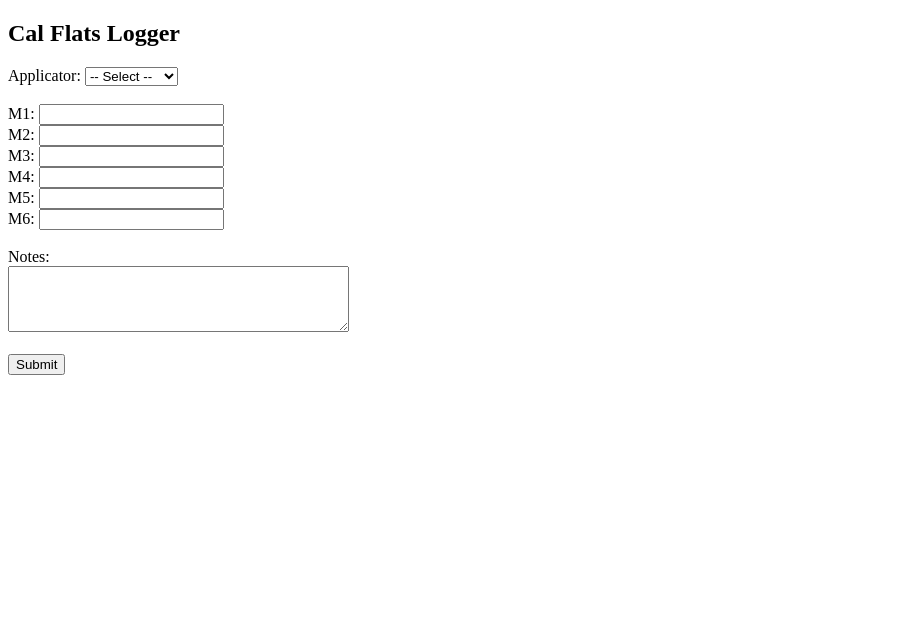
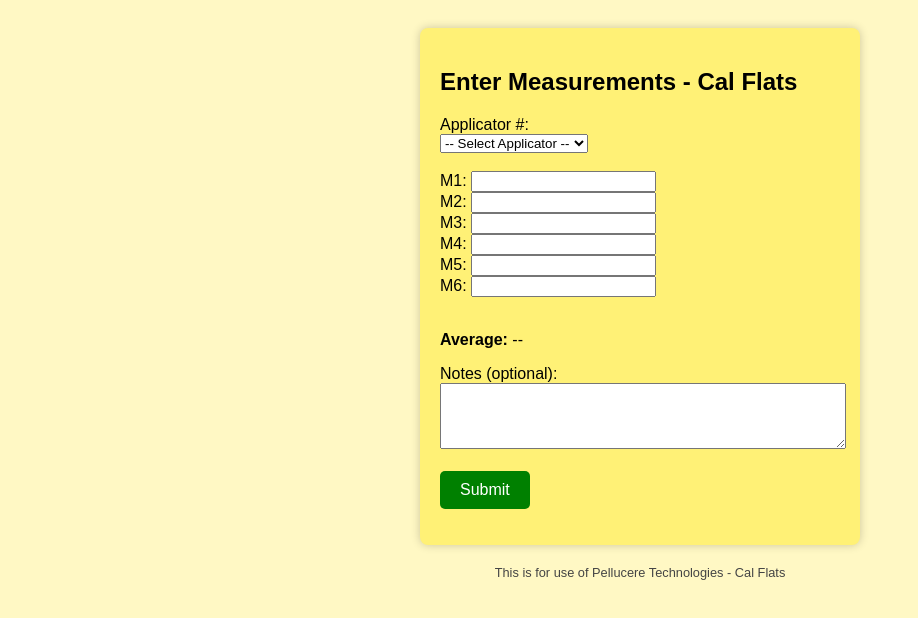
Before and after one commit to RustyBoy19/Measurement_Logger, a plain HTML site: page measurement_logger_calflats_styled.html in a window 1280 px wide. Shown: the whole page, without its empty margins (0-918 px from the left). Drawn offline with Linux system fonts and the light colour scheme.

Commit message:
Add files via upload

```diff
--- a/measurement_logger_calflats_styled.html
+++ b/measurement_logger_calflats_styled.html
@@ -3,50 +3,190 @@
 <head>
   <meta name="viewport" content="width=device-width, initial-scale=1">
   <title>Measurement Logger - Cal Flats</title>
+  <style>
+    body {
+      font-family: sans-serif;
+      padding: 20px;
+      background-color: #fff8c4;
+    }
+    .container {
+      background-color: #fff176;
+      padding: 20px;
+      border-radius: 8px;
+      max-width: 400px;
+      margin: auto;
+      box-shadow: 0 0 10px rgba(0,0,0,0.2);
+    }
+    .submit-row {
+      display: flex;
+      align-items: center;
+      gap: 10px;
+    }
+    .submit-btn {
+      background-color: green;
+      color: white;
+      border: none;
+      padding: 10px 20px;
+      font-size: 1em;
+      border-radius: 5px;
+      cursor: pointer;
+    }
+    .cancel-btn {
+      background-color: red !important;
+    }
+    #countdown {
+      font-weight: bold;
+      color: #444;
+    }
+    small {
+      display: block;
+      text-align: center;
+      margin-top: 20px;
+      font-size: 0.8em;
+      color: #444;
+    }
+  </style>
 </head>
 <body>
-  <h2>Cal Flats Logger</h2>
-  <form id="logger-form">
-    Applicator:
-    <select id="applicator" name="applicator">
-      <option value="">-- Select --</option>
-      <option value="1">Applicator 1</option>
-      <option value="2">Applicator 2</option>
-    </select><br><br>
+  <div class="container">
+    <h2>Enter Measurements - Cal Flats</h2>
+    <label>Applicator #:<br>
+      <select id="applicator">
+        <option value="">-- Select Applicator --</option>
+        <option value="1">Applicator 1</option>
+        <option value="2">Applicator 2</option>
+        <option value="3">Applicator 3</option>
+        <option value="4">Applicator 4</option>
+        <option value="5">Applicator 5</option>
+        <option value="6">Applicator 6</option>
+      </select><br><br>
+    </label>
+    <div id="measurements">
+      <label>M1: <input type="text" inputmode="numeric" pattern="[0-9]*" id="m1" oninput="updateAverage()"></label><br>
+      <label>M2: <input type="text" inputmode="numeric" pattern="[0-9]*" id="m2" oninput="updateAverage()"></label><br>
+      <label>M3: <input type="text" inputmode="numeric" pattern="[0-9]*" id="m3" oninput="updateAverage()"></label><br>
+      <label>M4: <input type="text" inputmode="numeric" pattern="[0-9]*" id="m4" oninput="updateAverage()"></label><br>
+      <label>M5: <input type="text" inputmode="numeric" pattern="[0-9]*" id="m5" oninput="updateAverage()"></label><br>
+      <label>M6: <input type="text" inputmode="numeric" pattern="[0-9]*" id="m6" oninput="updateAverage()"></label><br><br>
+    </div>
+    <p><strong>Average:</strong> <span id="averageDisplay">--</span></p>
 
-    M1: <input type="text" name="m1"><br>
-    M2: <input type="text" name="m2"><br>
-    M3: <input type="text" name="m3"><br>
-    M4: <input type="text" name="m4"><br>
-    M5: <input type="text" name="m5"><br>
-    M6: <input type="text" name="m6"><br><br>
+    <label for="notes">Notes (optional):</label><br>
+    <textarea id="notes" name="notes" rows="4" style="width: 100%;"></textarea><br><br>
 
-    Notes:<br>
-    <textarea name="notes" rows="4" cols="40"></textarea><br><br>
-
-    <button type="submit">Submit</button>
-    <div id="response"></div>
-  </form>
+    <div class="submit-row">
+      <button id="submitBtn" class="submit-btn" onclick="prepareToSubmit()">Submit</button>
+      <span id="countdown"></span>
+    </div>
+    <p id="result"></p>
+  </div>
+  <small>This is for use of Pellucere Technologies - Cal Flats</small>
 
   <script>
-    const form = document.getElementById('logger-form');
     const scriptURL = 'https://script.google.com/macros/s/AKfycbwaKtkn2mP_fPPxx-2ZJ3VfNc7DtPyJici15Vn3lvEbpzUI5xcIlj2Gfxp_ym9pyMxAnw/exec';
-    form.addEventListener('submit', e => {
-      e.preventDefault();
-      const data = new FormData(form);
+
+    function updateAverage() {
+      const values = [];
+      for (let i = 1; i <= 6; i++) {
+        const val = parseFloat(document.getElementById('m' + i).value);
+        if (!isNaN(val)) values.push(val);
+      }
+      if (values.length > 0) {
+        const avg = values.reduce((a, b) => a + b, 0) / values.length;
+        document.getElementById('averageDisplay').textContent = avg.toFixed(2);
+      } else {
+        document.getElementById('averageDisplay').textContent = "--";
+      }
+    }
+
+    let countdownTimer;
+    let secondsLeft = 3;
+    let isCounting = false;
+
+    function prepareToSubmit() {
+      if (isCounting) {
+        clearInterval(countdownTimer);
+        resetForm("Submit canceled.");
+        return;
+      }
+
+      const applicator = document.getElementById('applicator').value;
+      const values = [];
+      for (let i = 1; i <= 6; i++) {
+        values.push(parseFloat(document.getElementById('m' + i).value));
+      }
+
+      if (!applicator || values.some(isNaN)) {
+        document.getElementById('result').textContent = "Please fill in all fields.";
+        return;
+      }
+
+      isCounting = true;
+      secondsLeft = 3;
+      const countdownDisplay = document.getElementById('countdown');
+      const btn = document.getElementById('submitBtn');
+      btn.textContent = "Cancel";
+      btn.classList.add("cancel-btn");
+
+      countdownDisplay.textContent = "Submitting in " + secondsLeft + "...";
+      countdownTimer = setInterval(() => {
+        secondsLeft--;
+        if (secondsLeft <= 0) {
+          clearInterval(countdownTimer);
+          submitData();
+        } else {
+          countdownDisplay.textContent = "Submitting in " + secondsLeft + "...";
+        }
+      }, 1000);
+    }
+
+    function resetForm(msg) {
+      document.getElementById('submitBtn').textContent = "Submit";
+      document.getElementById('submitBtn').classList.remove("cancel-btn");
+      document.getElementById('countdown').textContent = "";
+      document.getElementById('result').textContent = msg;
+      isCounting = false;
+    }
+
+    function submitData() {
+      const applicator = document.getElementById('applicator').value;
+      const values = [];
+      for (let i = 1; i <= 6; i++) {
+        values.push(parseFloat(document.getElementById('m' + i).value));
+      }
+      const nonEmpty = values.filter(v => !isNaN(v));
+      const avg = nonEmpty.reduce((a, b) => a + b, 0) / nonEmpty.length;
+      const notes = document.getElementById('notes').value;
+
+      const data = new URLSearchParams();
+      data.append("applicator", applicator);
+      for (let i = 0; i < 6; i++) {
+        data.append("m" + (i + 1), values[i]);
+      }
+      data.append("average", avg);
+      data.append("notes", notes);
+
       fetch(scriptURL, {
         method: 'POST',
         body: data
       })
       .then(response => response.text())
-      .then(result => {
-        document.getElementById('response').innerText = result;
-        form.reset();
+      .then(text => {
+        document.getElementById('result').textContent = "Submitted successfully. Avg: " + avg.toFixed(2);
+        resetForm("");
+        document.getElementById('applicator').value = "";
+        for (let i = 1; i <= 6; i++) {
+          document.getElementById('m' + i).value = "";
+        }
+        document.getElementById('notes').value = "";
+        document.getElementById('averageDisplay').textContent = "--";
       })
       .catch(error => {
-        console.error('Error!', error.message);
+        document.getElementById('result').textContent = 'Error submitting data.';
+        console.error('Error:', error);
+        resetForm("");
       });
-    });
+    }
   </script>
 </body>
 </html>
```
